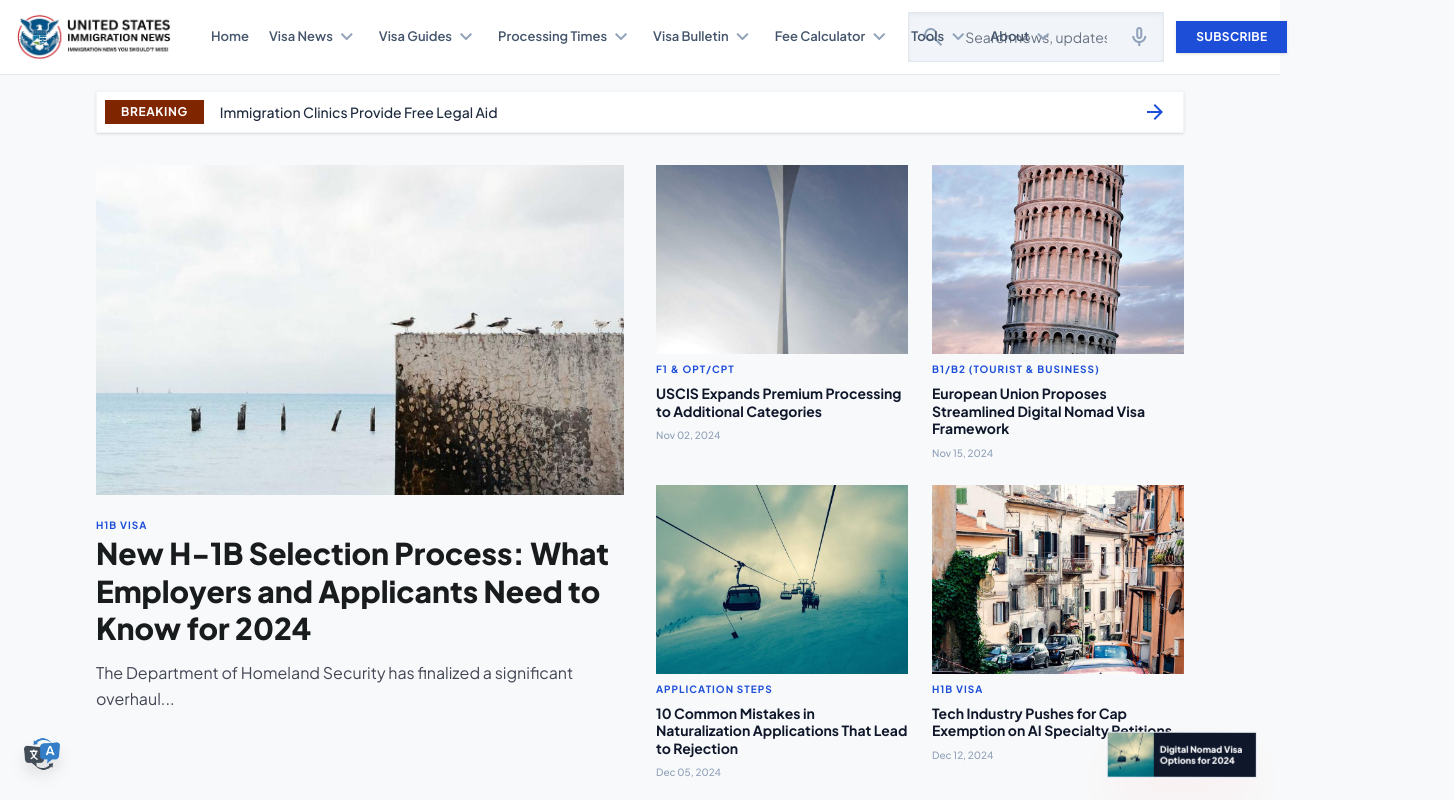
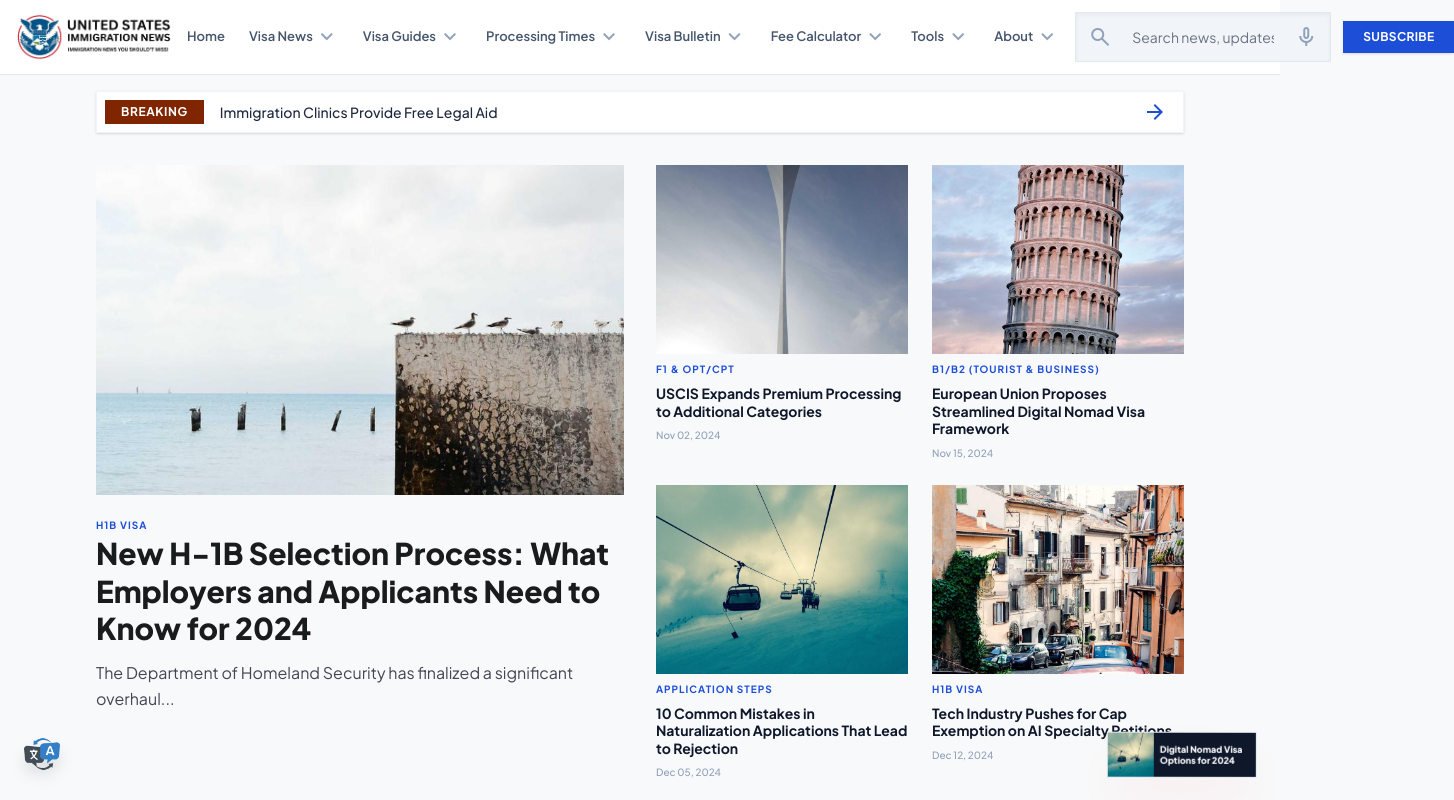
Before and after one commit to infaterasolutions-design/immi24, a Next.js app: page / in a window 1280 px wide. Shown: the top 800 px of the page, 1454 px wide, since content can reach past the window. Built offline with nearby package versions, Linux system fonts and the light colour scheme.

Commit message:
Refactor: Stabilize navbar menu alignment

```diff
--- a/src/components/Header.jsx
+++ b/src/components/Header.jsx
@@ -106,24 +106,25 @@ export default function Header() {
       <header className="sticky top-0 z-50 w-full bg-white border-b border-slate-200">
         <div className="max-w-screen-2xl mx-auto flex items-center justify-between px-4 py-2 md:py-3 min-h-[60px]">
 
-          {/* Left: Logo + Navigation (Shifted Left!) */}
-          <div className="flex items-center gap-4 lg:gap-8">
-            <Link href="/" className="flex items-center gap-2 flex-shrink-0" onClick={closeMenu}>
+          {/* Left: Logo */}
+          <div className="flex items-center flex-shrink-0">
+            <Link href="/" className="flex items-center gap-2" onClick={closeMenu}>
               <img
                 alt="Logo"
                 className="w-[155px] h-[48px] object-contain"
                 src="/images/logo.png"
               />
             </Link>
+          </div>
 
-            {/* Desktop Navigation Links */}
-            <nav className="hidden lg:flex items-center gap-1 h-full">
-              <div className="nav-item group relative flex items-center px-2 py-2">
-                <Link href="/" className="text-[13px] font-semibold text-slate-600 hover:text-primary transition-colors whitespace-nowrap">Home</Link>
+          {/* Center: Desktop Navigation Links */}
+          <nav className="hidden lg:flex flex-1 justify-center items-center gap-6 h-full whitespace-nowrap px-4">
+            <div className="nav-item group relative flex items-center py-2">
+              <Link href="/" className="text-[13px] font-semibold text-slate-600 hover:text-primary transition-colors">Home</Link>
             </div>
             {CATEGORIES.map((cat) => (
-                <div key={cat.slug} className="nav-item group relative flex items-center px-2 py-2">
-                  <Link href={`/category/${cat.slug}`} className="text-[13px] font-semibold text-slate-600 hover:text-primary transition-colors flex items-center gap-0.5 whitespace-nowrap">
+              <div key={cat.slug} className="nav-item group relative flex items-center py-2">
+                <Link href={`/category/${cat.slug}`} className="text-[13px] font-semibold text-slate-600 hover:text-primary transition-colors flex items-center gap-0.5">
                   {cat.name}
                   {cat.subcategories?.length > 0 && (
                     <span className="material-symbols-outlined text-[14px] text-slate-400">expand_more</span>
@@ -145,10 +146,9 @@ export default function Header() {
               </div>
             ))}
           </nav>
-          </div>
 
           {/* Right: Search + Subscribe */}
-          <div className="flex items-center gap-3">
+          <div className="flex items-center gap-3 flex-shrink-0">
 
             {/* Desktop Advanced Search */}
             <form
```
Lines whose indentation alone changed are shown as unchanged.
